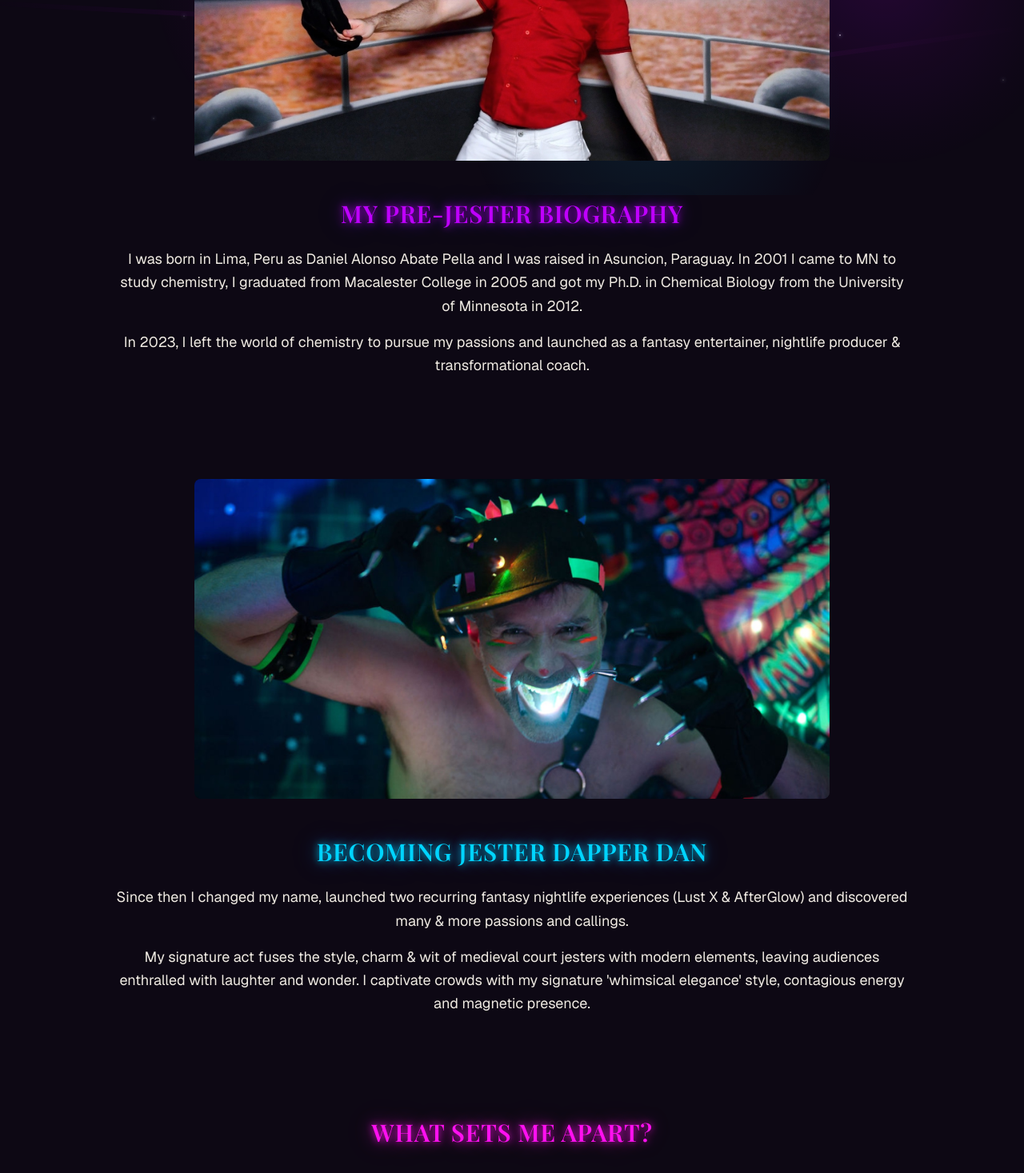
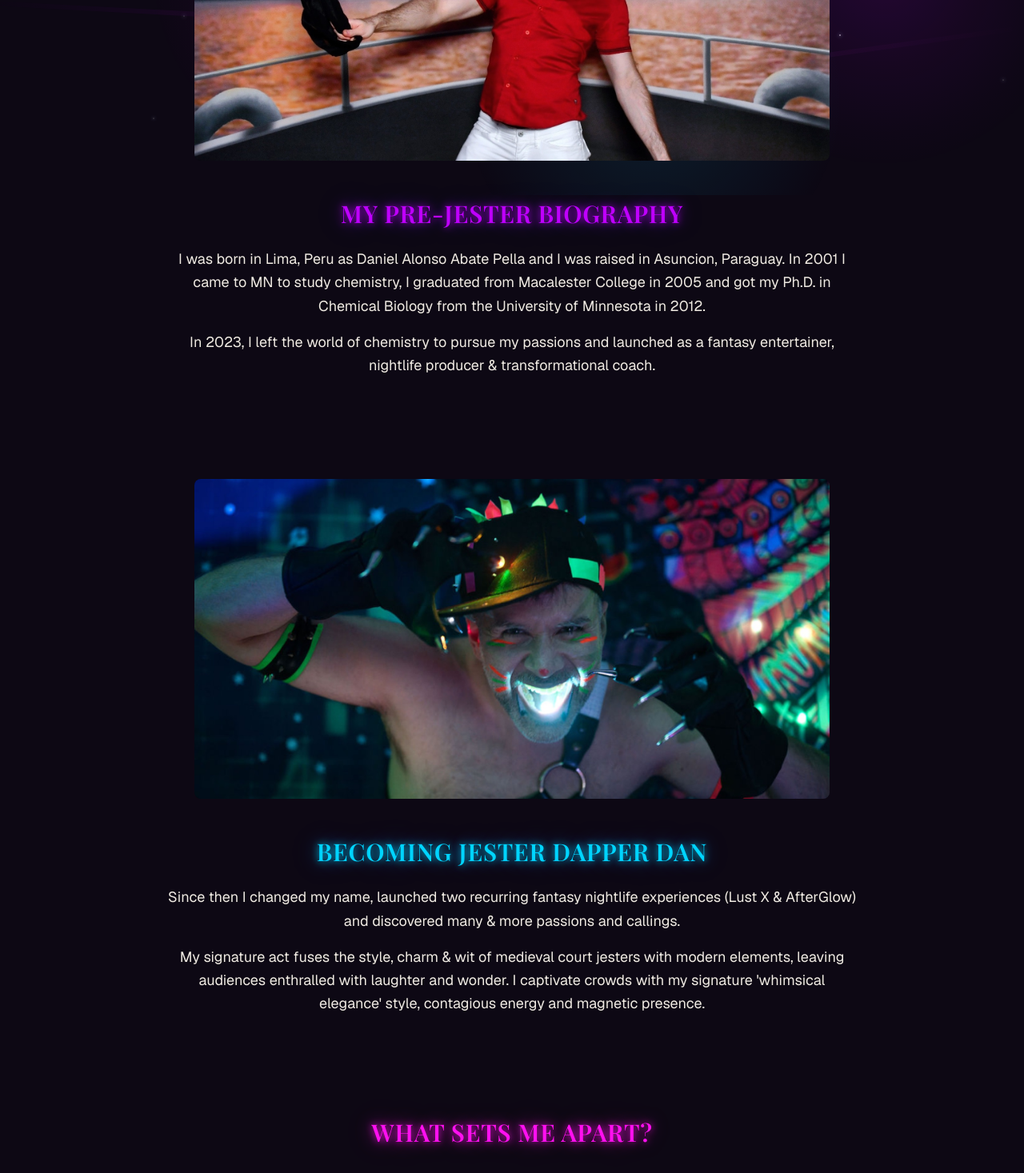
Before and after one commit to Crklemz/jdd, a Next.js app: page /about in a window 1280 px wide. Shown: the part 556-2023 px from the top of the page at 80% size. Built offline with nearby package versions, Linux system fonts and the light colour scheme; a web font is replaced by a local one.

Commit message:
style: adjust pre becoming jester paragraphs

```diff
--- a/app/about/page.tsx
+++ b/app/about/page.tsx
@@ -46,7 +46,7 @@ export default function AboutPage() {
             <h2 className="font-display text-2xl font-semibold uppercase tracking-wide neon-text-purple text-shadow-neon-purple md:text-3xl">
               {preJesterHeading}
             </h2>
-            <div className="space-y-4 text-muted-foreground">
+            <div className="space-y-4 px-1 md:px-16 text-muted-foreground">
               {preJesterParagraphs.map((p, i) => (
                 <p key={i} className="text-lg leading-relaxed">
                   {p}
@@ -76,7 +76,7 @@ export default function AboutPage() {
             <h2 className="font-display text-2xl font-semibold uppercase tracking-wide neon-text-blue text-shadow-neon-blue md:text-3xl">
               {becomingHeading}
             </h2>
-            <div className="space-y-4 text-muted-foreground">
+            <div className="space-y-4 px-1 md:px-16 text-muted-foreground">
               {becomingParagraphs.map((p, i) => (
                 <p key={i} className="text-lg leading-relaxed">
                   {p}
```
